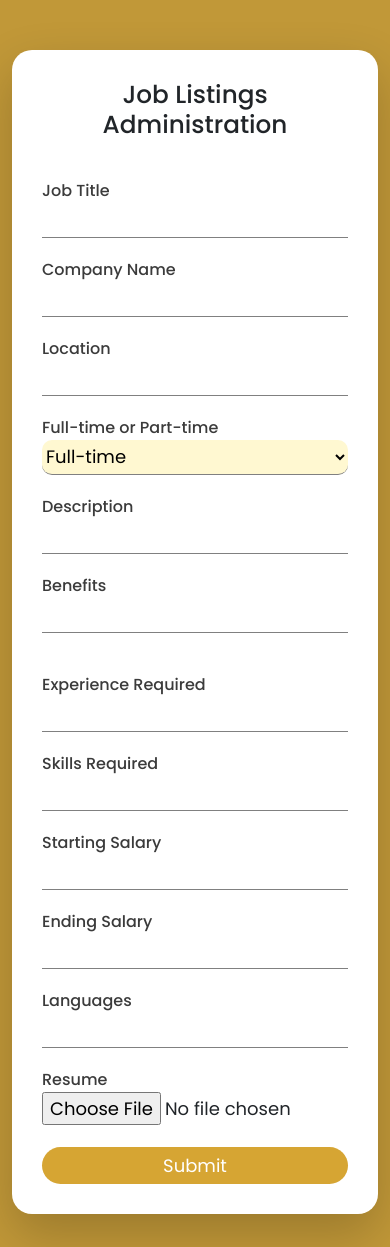
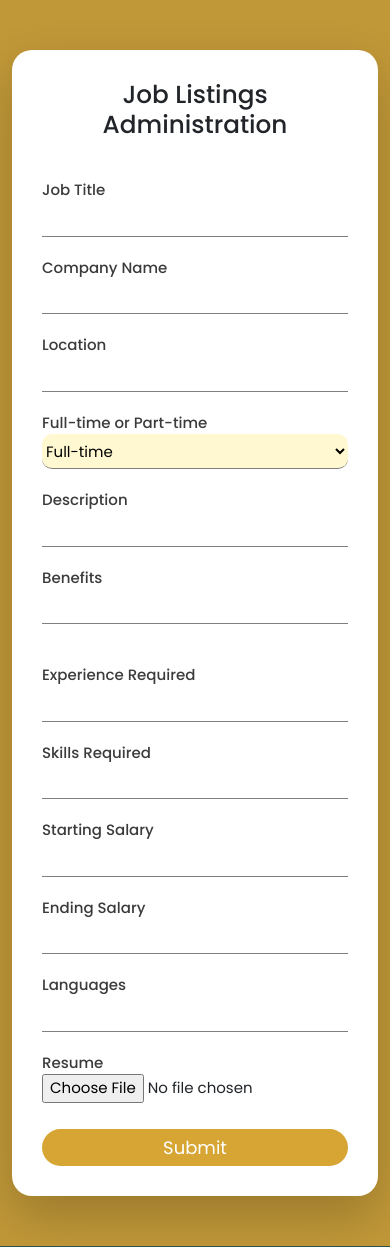
Before and after one commit to dcshareef/DJCareerBouwen, a Django app: page /job_post in a window 390 px wide. Shown: the part 70-1317 px from the top of the page. Run offline with Django 4.2, Linux system fonts and the light colour scheme.

Commit message:
added media queries

```diff
--- a/static/css/editProfile.css
+++ b/static/css/editProfile.css
@@ -104,6 +104,9 @@
         border-radius: 15px;
     }
     .editProfileSection form label {
-        font-size: 16px;
+        font-size: 15px;
+    }
+    .editProfileSection form input[type='file'] {
+        font-size: 15px;
     }
 }
--- a/static/css/jobPost.css
+++ b/static/css/jobPost.css
@@ -70,9 +70,14 @@ section.JobPost form button:hover {
 
 
 
-
-/* tableSection starts */
-.tableSection {
-    height: 100vh;
-    padding: 50px 0px;
+@media(max-width: 576px) {
+    section.JobPost form label{
+        font-size: 15px;
+    }
+    section.JobPost form input[type='file'] {
+        font-size: 15px;
+    }
+    section.JobPost form select {
+        font-size: 15px;
+    }
 }
--- a/static/css/profile.css
+++ b/static/css/profile.css
@@ -105,7 +105,7 @@ section.profileSection .professionalDetails a {
     }
     section.profileSection .personalDetails p {
         width: 100%;
-        font-size: 16px;
+        font-size: 15px;
         margin: 7px;
         line-height: 1.8;
     }
@@ -119,7 +119,7 @@ section.profileSection .professionalDetails a {
     section.profileSection .professionalDetails  p{
         margin: 5px 0px 0px 20px;
         line-height: 1.6;
-        font-size: 16px;
+        font-size: 15px;
     }
     section.profileSection .professionalDetails .box{
         margin-bottom: 20px;
```
Also changed, not shown: static/css/adminLogin.css (+8 -0 lines).
